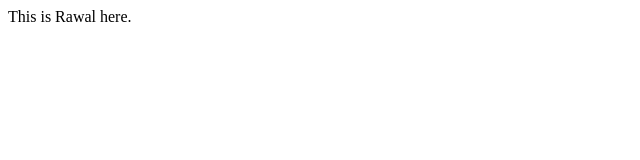
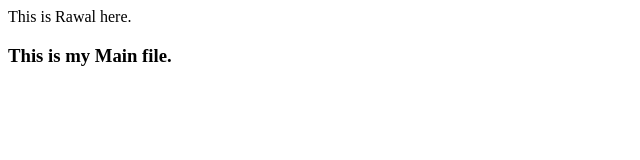
Before and after one commit to Neerarawal/LocalRepo, a plain HTML site: page index.html in a window 1280 px wide. Shown: the whole page, without its empty margins (0-640 px from the left). Drawn offline with Linux system fonts and the light colour scheme.

Commit message:
Add in Main

```diff
--- a/index.html
+++ b/index.html
@@ -1 +1,2 @@
 <p>This is Rawal here.</p>
+<h3>This is my Main file.</h3>
```
